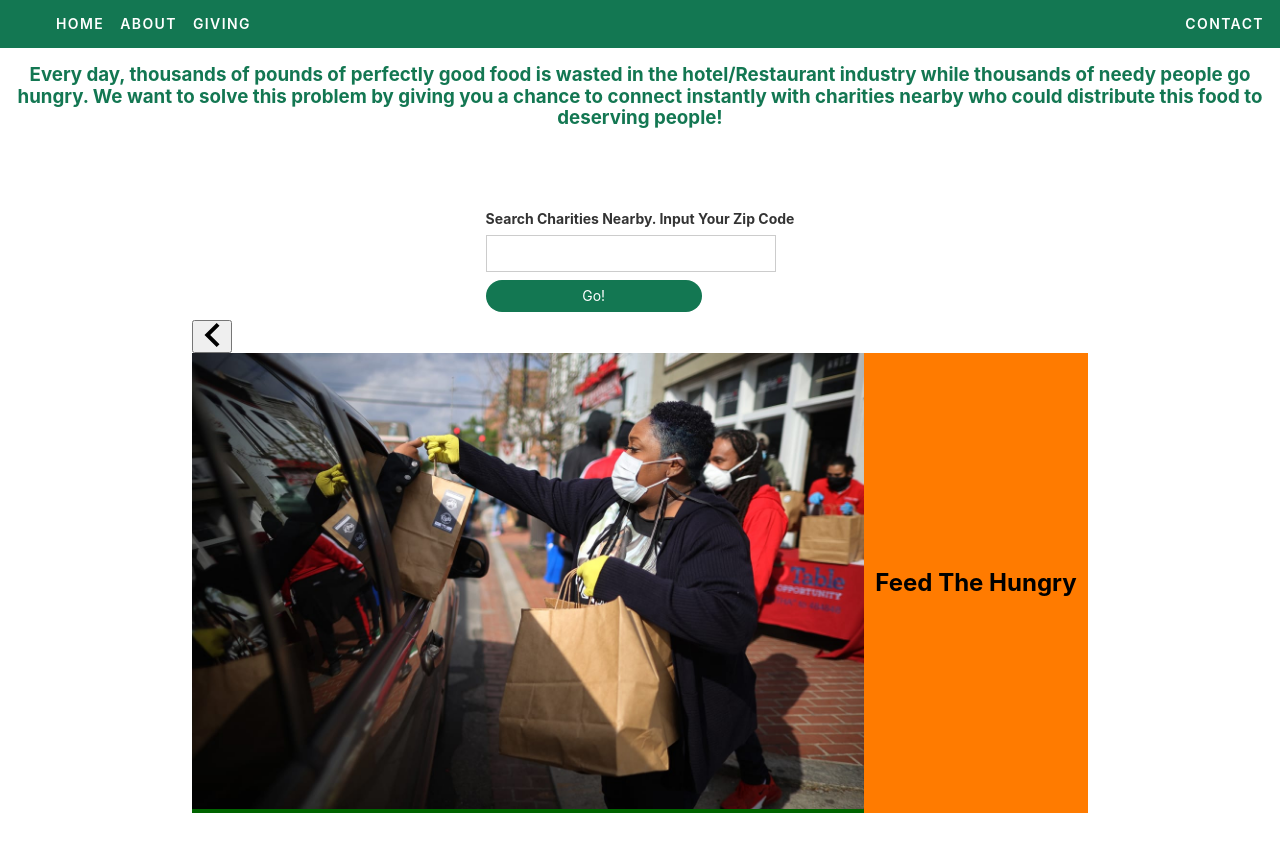
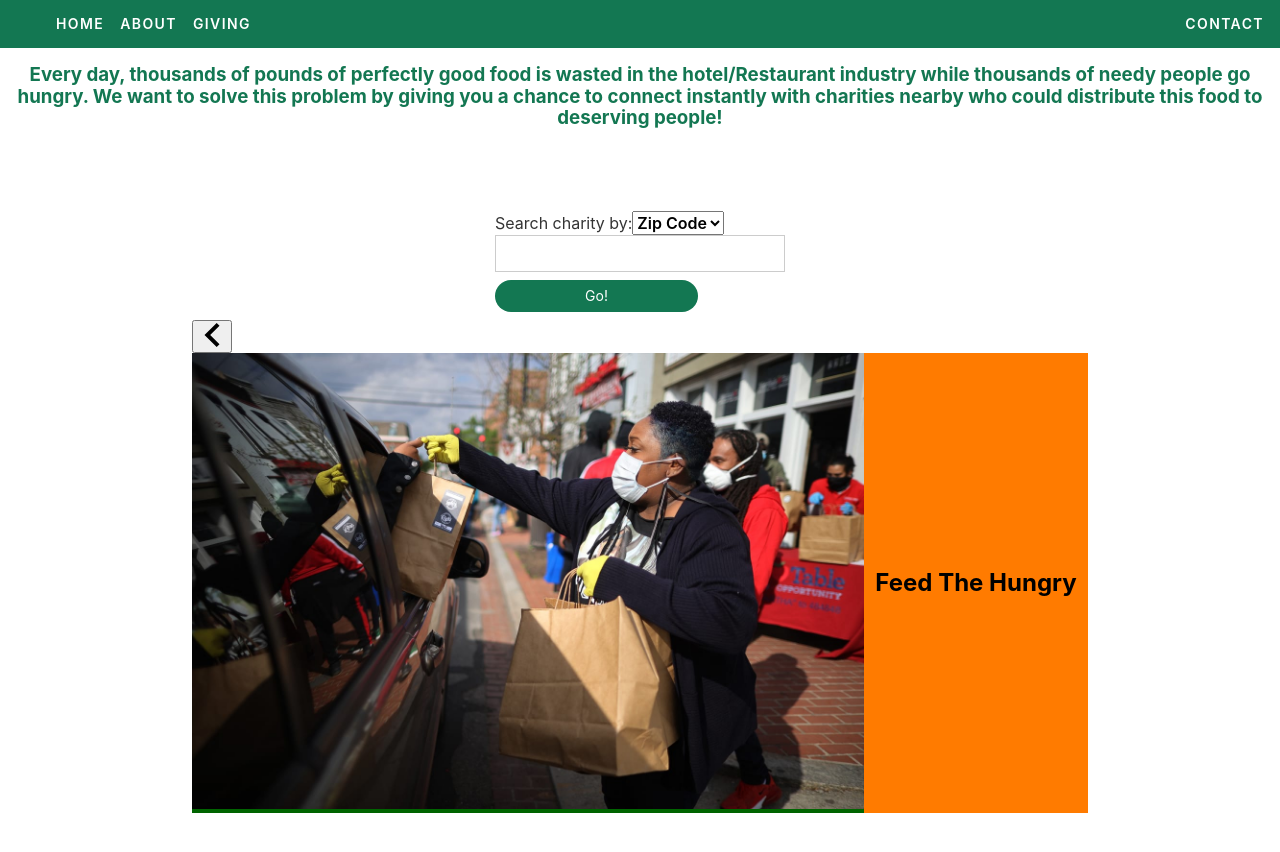
Before and after one commit to Abdul-Omar/charityAdvisor, a React (Create React App) app: page / in a window 1280 px wide. Shown: the top 852 px of the page. Built offline with nearby package versions, Linux system fonts and the light colour scheme.

Commit message:
charities now searchable by zip, city & name

```diff
--- a/src/components/SearchBar.js
+++ b/src/components/SearchBar.js
@@ -1,5 +1,6 @@
 import React, { Component } from 'react';
 import '../Nav.css';
+import 'tachyons';
 
 
 
@@ -12,14 +13,43 @@ class SearchBar extends React.Component {
   constructor(props) {
 	    super(props);
 	    this.state = {
-	      list: {}
+	       criteria: 'zip',
+	       value:""
 	    }
+
+	    this.handleChange = this.handleChange.bind(this);
+	    this.handleInput = this.handleInput.bind(this);
     }
 
-    onSubmitSearch = () => {
+   handleChange = (event) =>
+      this.setState({criteria: event.target.value});
+   handleInput = (event) =>
+      this.setState({value: event.target.value});
 
-    	    var params = {app_id: 'b8cb661c', app_key: 'b55d0a5d26c6fad893f91244e7229e4b', zip:"92105"} // or:
-			//var params = [['lat', '35.696233'], ['long', '139.570431']]
+    onSubmitSearch = (event) => {
+
+    	     let filter="";
+
+    	    const {criteria, value} = this.state;
+    	    let params;
+
+    	    if(criteria === "zip"){
+
+    	    	filter = "zip";
+
+    	    	 params = {app_id: 'b8cb661c', app_key: 'b55d0a5d26c6fad893f91244e7229e4b', zip:value}
+    	    }else if( criteria === "city"){
+
+    	    	  filter = "city";
+
+    	    	 params = {app_id: 'b8cb661c', app_key: 'b55d0a5d26c6fad893f91244e7229e4b', city:value}
+    	    }
+    	    else{
+    	    	filter = "name";
+
+    	    	params = {app_id: 'b8cb661c', app_key: 'b55d0a5d26c6fad893f91244e7229e4b', name:value}
+    	    }
+
 
 			url.search = new URLSearchParams(params).toString();
 		    fetch(url)
@@ -33,23 +63,26 @@ class SearchBar extends React.Component {
 
 		      	console.log(data);
 
-		      	//for(var element in data){
-
-		      		//if(element.charityName == "Religious Science Church Center of San Diego" )
-		      			 // console.log(element);
-		      	//}
-
 		      })
   }
 
 	render(){
 		return (
-			<div>
-				<form className=" flex search pt5 black-80 ">
+			     <div className= "flex center">
+					<form className="flex-column center search pt5 black-80">
+					<div>
+				        <label>
+				         Search charity by:
+				          <select  className="center fw6 w-300" criteria={this.state.criteria} onChange={this.handleChange}>
+				            <option value="zip">Zip Code</option>
+				            <option value="city">City</option>
+				            <option value="name">Name</option>
+				          </select>
+				        </label>
+			        </div>
 				  <div className="measure">
-				    <label for="name" class="f6 b db mb2">Search Charities Nearby. Input Your Zip Code <span class="normal black-60"></span></label>
-				    <input id="name" class="input-reset ba b--black-20 pa2 pl4 mb2 db w-300" type="text"/>
-				    <a  onClick={this.onSubmitSearch} className="buttonn w-70 f6 grow no-underline br-pill ph3 pv2 mb2 dib white bg-dark-green" href="#0">Go!</a>
+				    <input value={this.state.value} onChange={this.handleInput} id="name" className="input-reset ba b--black-20 pa2 pl4 mb2 " type="text"/>
+				    <a  onClick= {this.onSubmitSearch} className="buttonn w-70 f6 grow no-underline br-pill ph3 pv2 mb2 dib white bg-dark-green" href="#0">Go!</a>
 				  </div>
 				</form>
 			</div>
```
Also changed, not shown: src/App.js (line endings or trailing spaces).
